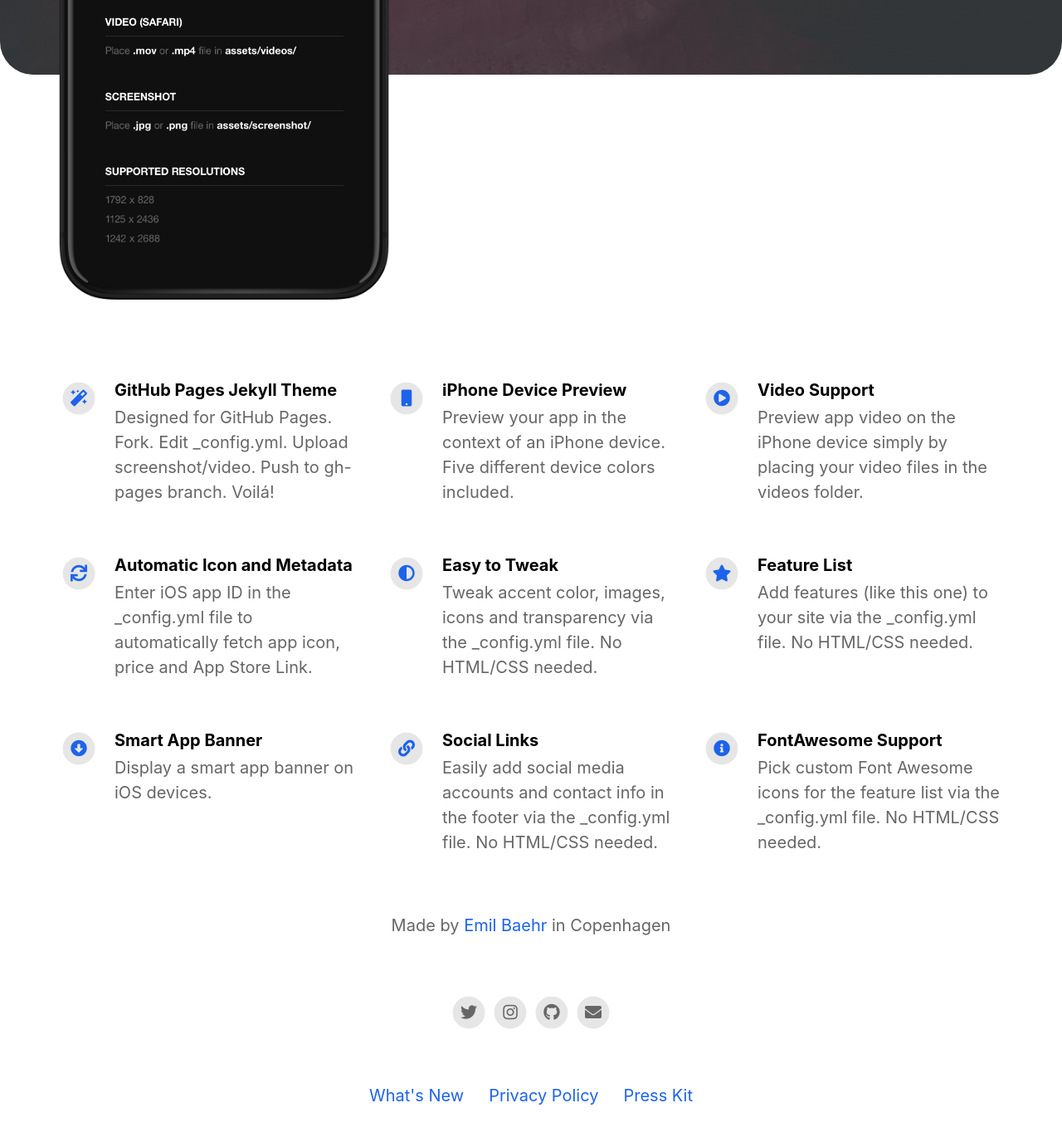
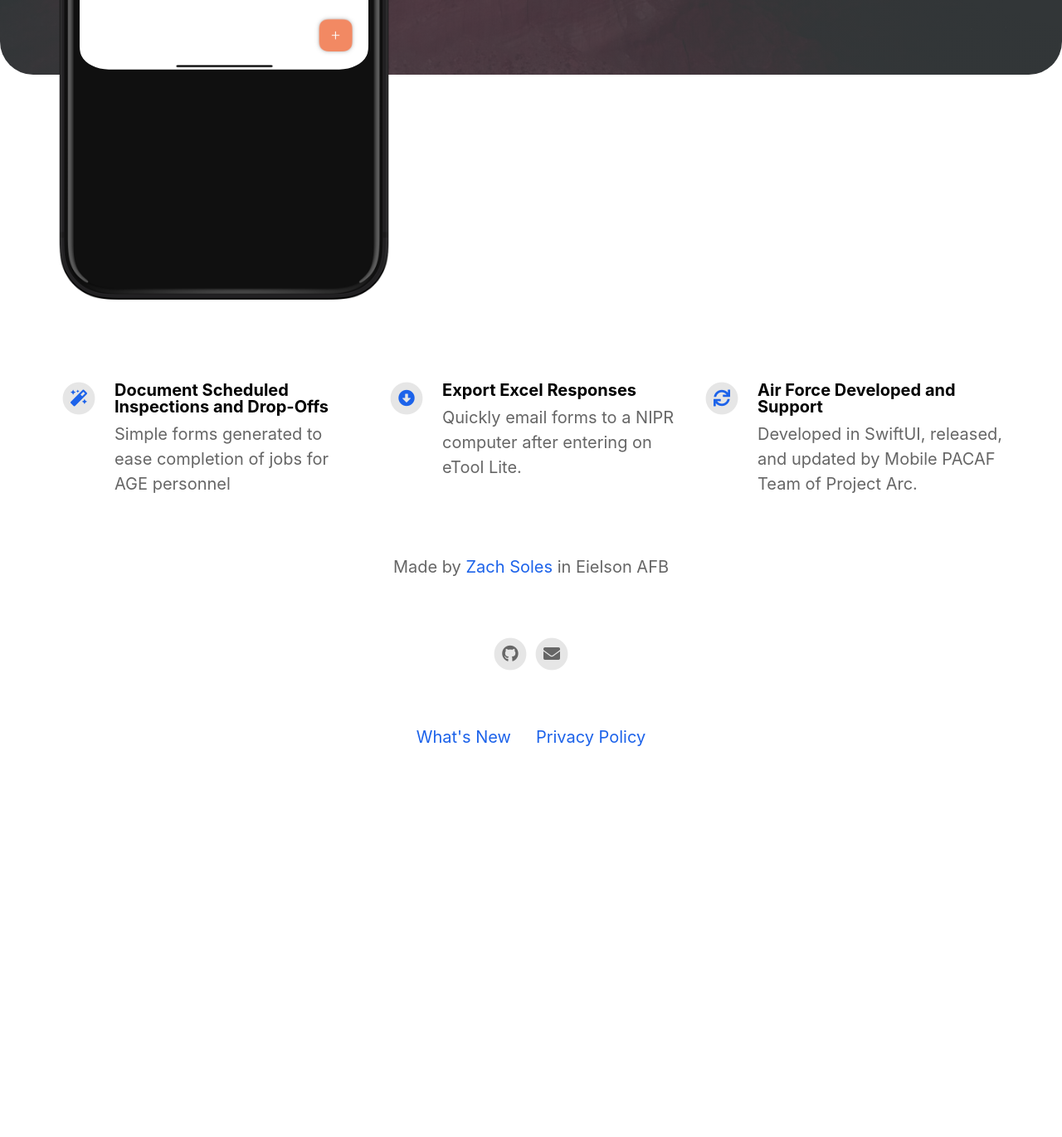
Before and after one commit to ZachSoles/VulkanAF, a Jekyll site: the page built from index.html, in a window 1280 px wide and 1400 px high, scrolled down 624 px. Shown: the top 1370 px of the window at 83% size. Built offline with Jekyll 4.4.1, drawn with Linux system fonts in a browser that asks for light colours; nearby versions of some CDN libraries; after the commit the page ends 1592 px from its top, so only the background shows below that; some of the changed text lies outside the part shown.

Commit message:
update 1

```diff
--- a/_config.yml
+++ b/_config.yml
@@ -7,11 +7,11 @@ ios_app_country                           : us
 
 appstore_link                             :                                           # Automatically populates if not set and if iOS app ID is set. Otherwise enter manually.
 playstore_link                            :                                           # Enter Google Play Store URL.
-presskit_download_link                    : https://emilbaehr.com                                          # Enter a link to downloadable file or (e.g. public Dropbox link to a .zip file).
+presskit_download_link                    :                                           # Enter a link to downloadable file or (e.g. public Dropbox link to a .zip file).
                                                                                       # Or upload your press kit file to assets and set path accordingly (e.g. "assets/your_press_kit.zip").
 
 app_icon                                  : # assets/appicon.png                      # Automatically populates if not set and if iOS app ID is set.  Otherwise enter path to icon file manually.
-app_name                                  :                                           # Automatically populates if not set and if iOS app ID is set.  Otherwise enter manually.
+app_name                                  : Vulkan                                    # Automatically populates if not set and if iOS app ID is set.  Otherwise enter manually.
 app_price                                 :                                           # Automatically populates if not set and if iOS app ID is set.  Otherwise enter manually.
 app_description                           : Write a short tagline for your app.
 
@@ -20,14 +20,14 @@ enable_smart_app_banner                   : true
 
 
 # Information About Yourself
-your_name                                 : Emil Baehr
-your_link                                 : https://emilbaehr.com
-your_city                                 : Copenhagen
-email_address                             : emil.baehr@gmail.com
+your_name                                 : Zach Soles
+your_link                                 : https://zachsoles.github.io
+your_city                                 : Eielson AFB
+email_address                             : zachery.soles@us.af.mil
 facebook_username                         :
-instagram_username                        : ebaehr
-twitter_username                          : ebaehr
-github_username                           : emilbaehr
+instagram_username                        :
+twitter_username                          :
+github_username                           : zachsoles
 youtube_username                          :
 
 
@@ -35,45 +35,17 @@ youtube_username                          :
 # Feature List                            Edit, add or remove features to be presented.
 features                                  :
 
-  - title                                 : GitHub Pages Jekyll Theme
-    description                           : Designed for GitHub Pages. Fork. Edit _config.yml. Upload screenshot/video. Push to gh-pages branch. Voilá!
+  - title                                 : Document Scheduled Inspections and Drop-Offs
+    description                           : Simple forms generated to ease completion of jobs for AGE personnel
     fontawesome_icon_name                 : magic
 
-  - title                                 : iPhone Device Preview
-    description                           : Preview your app in the context of an iPhone device. Five different device colors included.
-    fontawesome_icon_name                 : mobile
-
-  - title                                 : Video Support
-    description                           : Preview app video on the iPhone device simply by placing your video files in the videos folder.
-    fontawesome_icon_name                 : play-circle
-
-  - title                                 : Automatic Icon and Metadata
-    description                           : Enter iOS app ID in the _config.yml file to automatically fetch app icon, price and App Store Link.
-    fontawesome_icon_name                 : sync
-
-  - title                                 : Easy to Tweak
-    description                           : Tweak accent color, images, icons and transparency via the _config.yml file. No HTML/CSS needed.
-    fontawesome_icon_name                 : adjust
-
-  - title                                 : Feature List
-    description                           : Add features (like this one) to your site via the _config.yml file. No HTML/CSS needed.
-    fontawesome_icon_name                 : star
-
-  - title                                 : Smart App Banner
-    description                           : Display a smart app banner on iOS devices.
+  - title                                 : Export Excel Responses
+    description                           : Quickly email forms to a NIPR computer after entering on eTool Lite.
     fontawesome_icon_name                 : arrow-alt-circle-down
 
-  - title                                 : Social Links
-    description                           : Easily add social media accounts and contact info in the footer via the _config.yml file. No HTML/CSS needed.
-    fontawesome_icon_name                 : link
-
-  - title                                 : FontAwesome Support
-    description                           : Pick custom Font Awesome icons for the feature list via the _config.yml file. No HTML/CSS needed.
-    fontawesome_icon_name                 : info-circle
-
-  - title                                 : # New Feature Title
-    description                           : # New Feature Description
-    fontawesome_icon_name                 : # Enter Font Awesome icon name (e.g. star). Find icons on fontawesome.com/icons.
+  - title                                 : Air Force Developed and Support
+    description                           : Developed in SwiftUI, released, and updated by Mobile PACAF Team of Project Arc.
+    fontawesome_icon_name                 : sync
 
 
 
```
Also changed, not shown: assets/screenshot/screenshot.png (added), assets/screenshot/yourscreenshot.png (deleted), 1 other file.
